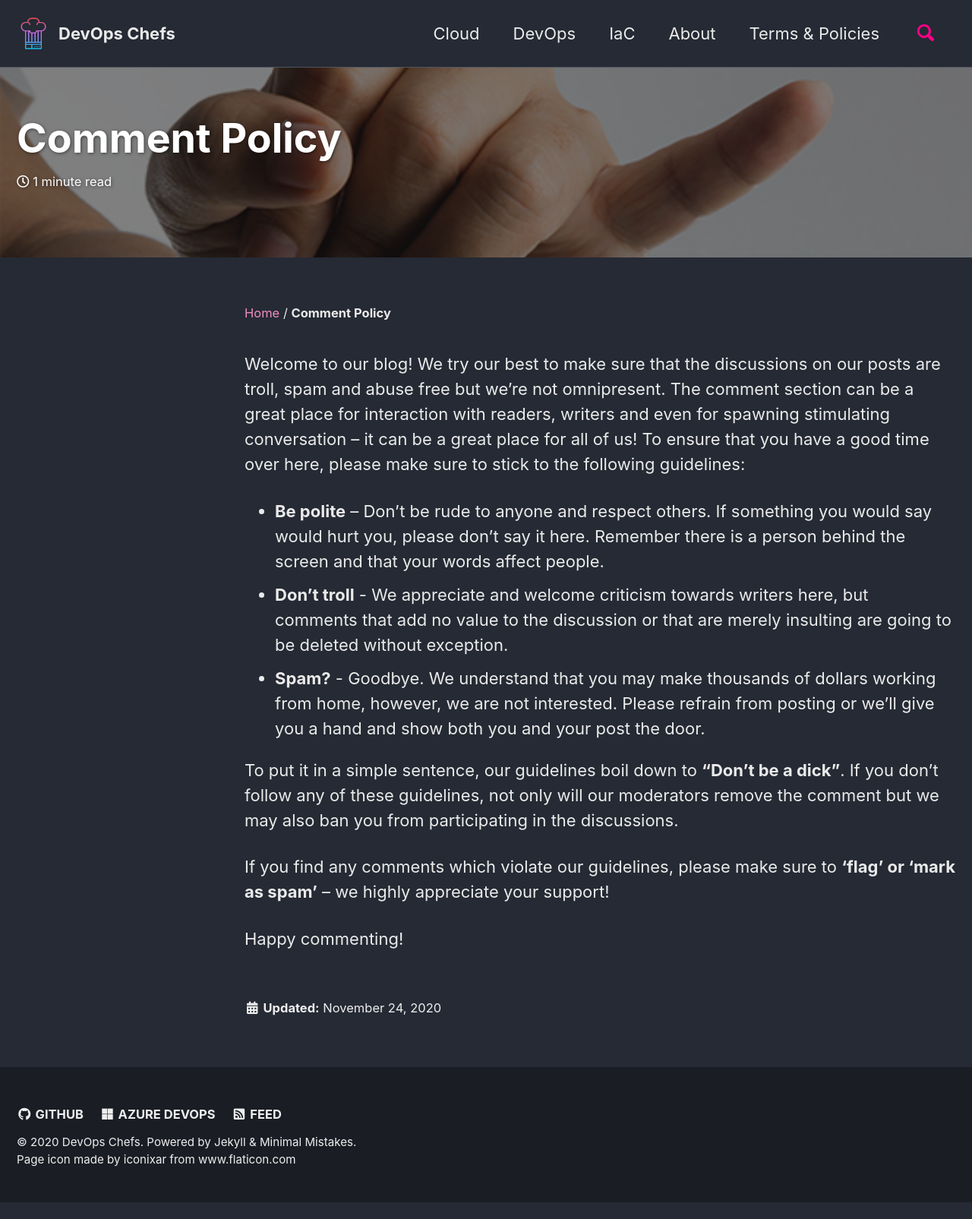
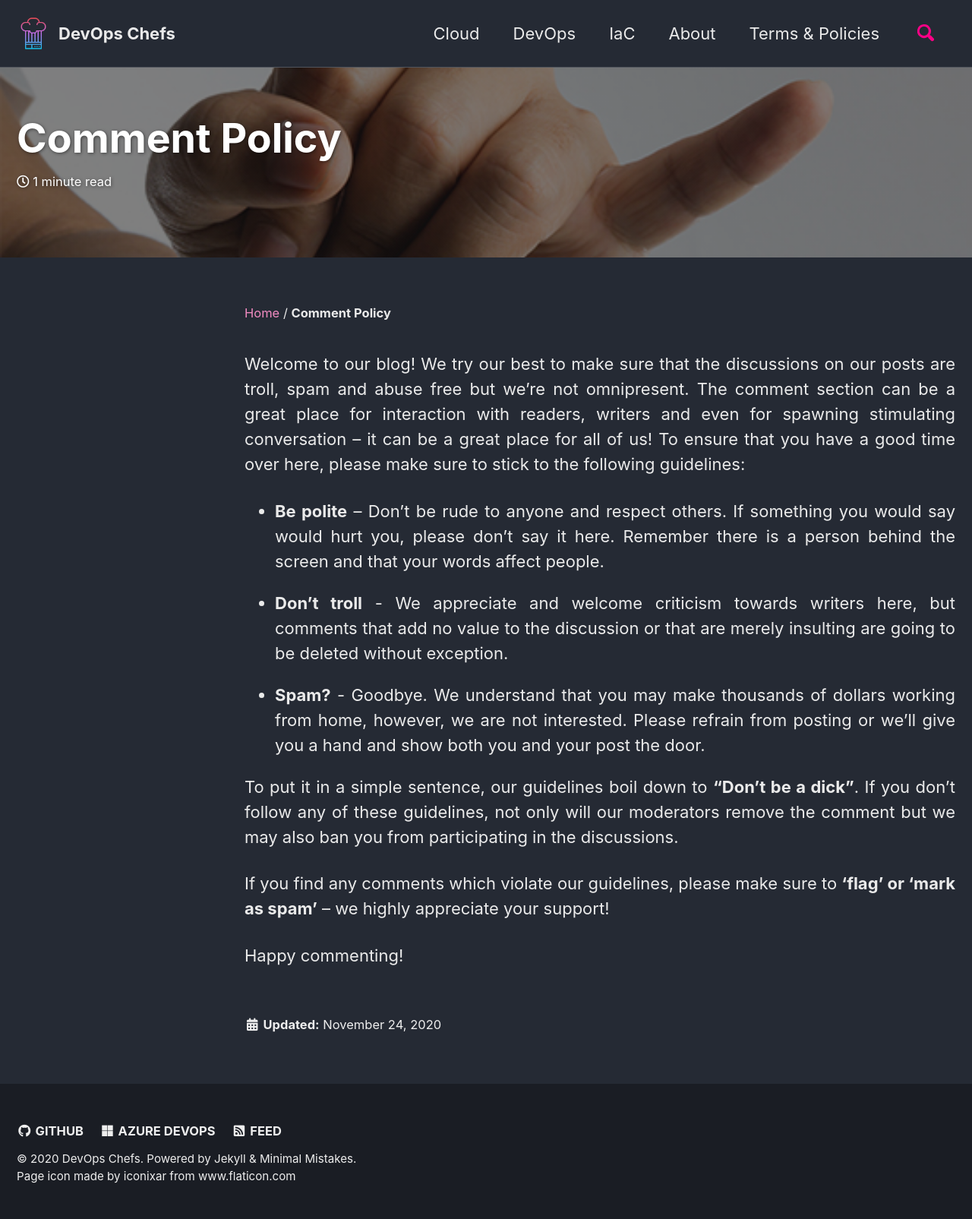
Before and after one commit to devopschefs/blog, a Jekyll site: the page built from _pages/comment-policy.md, in a window 1280 px wide. Shown: the whole page at 76% size. Built offline with Jekyll 4.4.1, drawn with Linux system fonts in a browser that asks for light colours; cached includes are drawn as plain includes; before the commit the page ends 1583 px from its top, so only the background shows below that.

Commit message:
fix: justify text on pages about and policy

```diff
--- a/_pages/comment-policy.md
+++ b/_pages/comment-policy.md
@@ -9,13 +9,19 @@ header:
 ---
 
 Welcome to our blog! We try our best to make sure that the discussions on our posts are troll, spam and abuse free but we’re not omnipresent. The comment section can be a great place for interaction with readers, writers and even for spawning stimulating conversation – it can be a great place for all of us! To ensure that you have a good time over here, please make sure to stick to the following guidelines:
+{: .text-justify}
 
 - **Be polite** – Don’t be rude to anyone and respect others. If something you would say would hurt you, please don’t say it here. Remember there is a person behind the screen and that your words affect people.
+{: .text-justify}
 - **Don’t troll** - We appreciate and welcome criticism towards writers here, but comments that add no value to the discussion or that are merely insulting are going to be deleted without exception.
+{: .text-justify}
 - **Spam?** - Goodbye. We understand that you may make thousands of dollars working from home, however, we are not interested. Please refrain from posting or we’ll give you a hand and show both you and your post the door.
+{: .text-justify}
 
 To put it in a simple sentence, our guidelines boil down to **“Don’t be a dick”**. If you don’t follow any of these guidelines, not only will our moderators remove the comment but we may also ban you from participating in the discussions.
+{: .text-justify}
 
 If you find any comments which violate our guidelines, please make sure to **‘flag’ or ‘mark as spam’** – we highly appreciate your support!
+{: .text-justify}
 
 Happy commenting!
```
Also changed, not shown: _pages/about.md (+2 -0 lines).
